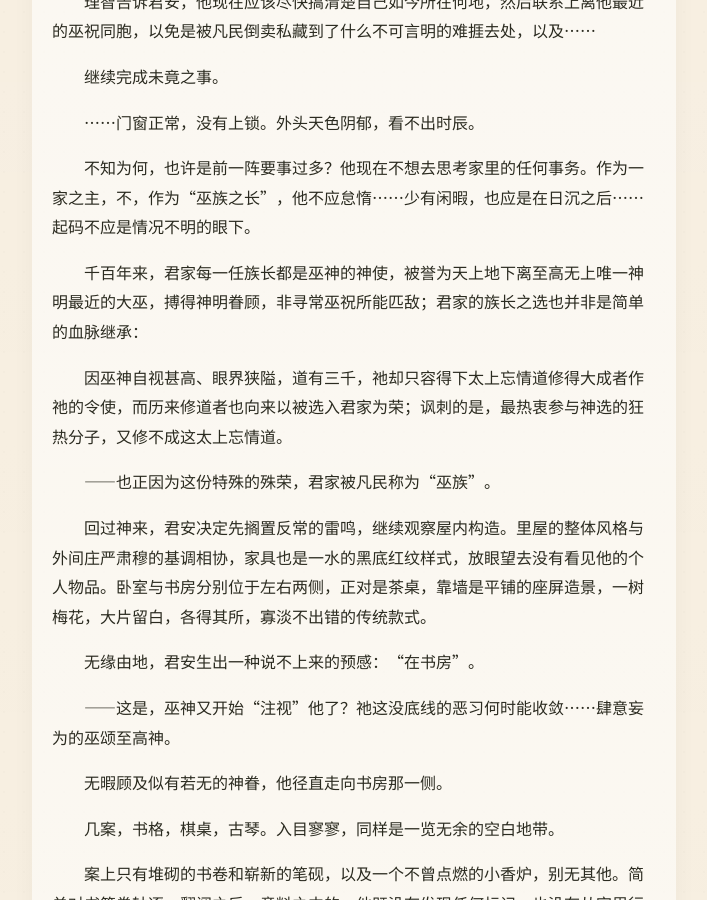
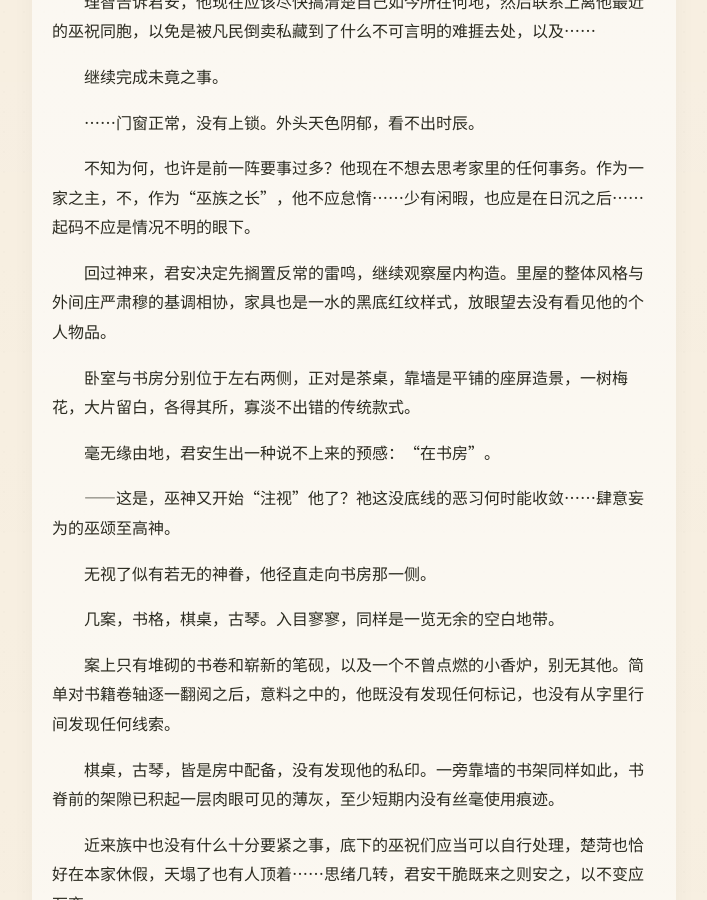
Before and after one commit to LotusSaverin/TheLeaf-BorneDream, a Jekyll site: the page built from chapter-01.md, in a window 1280 px wide and 900 px high, scrolled down 1718 px. Shown: the whole window, without its empty margins (286-993 px from the left). Built offline with Jekyll 4.4.1, drawn with Linux system fonts in a browser that asks for light colours; some web fonts are replaced; our own code applies the rules of GitHub Pages for plain Markdown files; some of the changed text lies outside the part shown.

Commit message:
Refine narrative and improve sentence structure
Revised several sentences for clarity and conciseness, ensuring the narrative flows smoothly while maintaining the original meaning.

```diff
--- a/chapter-01.md
+++ b/chapter-01.md
@@ -56,19 +56,15 @@
 
 　　不知为何，也许是前一阵要事过多？他现在不想去思考家里的任何事务。作为一家之主，不，作为“巫族之长”，他不应怠惰……少有闲暇，也应是在日沉之后……起码不应是情况不明的眼下。
 
-　　千百年来，君家每一任族长都是巫神的神使，被誉为天上地下离至高无上唯一神明最近的大巫，搏得神明眷顾，非寻常巫祝所能匹敌；君家的族长之选也并非是简单的血脉继承：
+　　回过神来，君安决定先搁置反常的雷鸣，继续观察屋内构造。里屋的整体风格与外间庄严肃穆的基调相协，家具也是一水的黑底红纹样式，放眼望去没有看见他的个人物品。
 
-　　因巫神自视甚高、眼界狭隘，道有三千，祂却只容得下太上忘情道修得大成者作祂的令使，而历来修道者也向来以被选入君家为荣；讽刺的是，最热衷参与神选的狂热分子，又修不成这太上忘情道。
+　　卧室与书房分别位于左右两侧，正对是茶桌，靠墙是平铺的座屏造景，一树梅花，大片留白，各得其所，寡淡不出错的传统款式。
 
-　　——也正因为这份特殊的殊荣，君家被凡民称为“巫族”。
-
-　　回过神来，君安决定先搁置反常的雷鸣，继续观察屋内构造。里屋的整体风格与外间庄严肃穆的基调相协，家具也是一水的黑底红纹样式，放眼望去没有看见他的个人物品。卧室与书房分别位于左右两侧，正对是茶桌，靠墙是平铺的座屏造景，一树梅花，大片留白，各得其所，寡淡不出错的传统款式。
-
-　　无缘由地，君安生出一种说不上来的预感：“在书房”。
+　　毫无缘由地，君安生出一种说不上来的预感：“在书房”。
 
 　　——这是，巫神又开始“注视”他了？祂这没底线的恶习何时能收敛……肆意妄为的巫颂至高神。
 
-　　无暇顾及似有若无的神眷，他径直走向书房那一侧。
+　　无视了似有若无的神眷，他径直走向书房那一侧。
 
 　　几案，书格，棋桌，古琴。入目寥寥，同样是一览无余的空白地带。
 
@@ -106,19 +102,19 @@
 
 　　人身安全他确实说不上担心，只是这洪雷反常，着实可疑。他们的巫神虽说一心戏谑专注享乐，可祂今日怎会如此动怒？
 
-　　何人何故，何时何地？又是如何做到……咳，如此不安定因素，流落在外着实危险，理应收编，合法合规，一同为朝廷服务。毕竟他手里可没这么能干的——
+　　何人何故，何时何地？又是如何做到……咳，如此不安定因素，流落在外着实危险，理应收编，合法合规，一同“为朝廷服务”。毕竟他手里可没这么“能干”的——
 
-　　唔，“能人异士”。
+　　唔，能人异士。
 
-　　君安满意地一颔首，对这位不知死活冒犯神威的兴风弄雨集大成者心生敬佩，一时间浮想联翩，兴味盎然。
+　　君安满意地一颔首，对这位不知死活冒犯神威的兴风弄雨集大成者心生敬佩，不知想到了自己的何等大业，一时间浮想联翩，兴味盎然。
 
 　　不过，巫神顺带着还来看他一眼，这又是为何呢？
 
 　　——他身上定然发生了某种尚未可知的“变故”。
 
-　　只是除了目前这疑似燕京帝宫的陌生宫殿，他的人生似乎一切如旧。自己漏掉了什么呢，到底？
+　　只是除了目前这疑似燕京帝宫的陌生宫殿，他的人生似乎一切如旧。
 
-　　书房、卧室、茶桌、香炉，甚至棋桌上的棋子——看上去无一不新；除了外间的窗边小榻以及从里屋挪用的被褥以外，他在入睡以前不曾动过其余物品，他甚至可以断定自己是昨日新来此地——当然，前提是他真的只昏睡了一晚。
+　　书房、卧室、茶桌、香炉，甚至棋桌上的棋子——看上去无一不新；除了外间的窗边小榻以及从里屋挪用的被褥以外，他在入睡以前不曾动过其余物品，他甚至可以断定自己是昨日新来此地。
 
 　　寝具上细微的印痕也符合自己背墙侧睡的习惯，等等……
 
@@ -166,7 +162,7 @@
 
 　　直白地说，楚菏此人能力出众，若非着实不是大巫之一，不在白塔的监视名单上，君安都几乎要开始怀疑自己识人不清。
 
-　　巫神在上，大慈大悲救苦救难至高无上唯一真神，原谅他君安平时表里不一装腔作势口蜜腹剑两面三刀……举头三尺有神明，神明大人有大量……千—万—别—是塔里的大巫私自外出游历……最好是陌生面孔，不，一定是——信男以后定在神木下虔心祈祷诚恳祭祀，侥幸被放归山之后半年不出白塔一心拜神，务必大门不出二门不迈……
+　　巫神在上，大慈大悲救苦救难至高无上唯一真神，原谅他君安平时表里不一装腔作势口蜜腹剑两面三刀……举头三尺有神明，神明大人有大量……千万别是塔里的大巫私自外出游历……最好是陌生面孔，不，一定是——
 
 　　只求现在外边这尊活佛不能是巫山白塔里面的那几个老熟人跑出来了。
 
```
